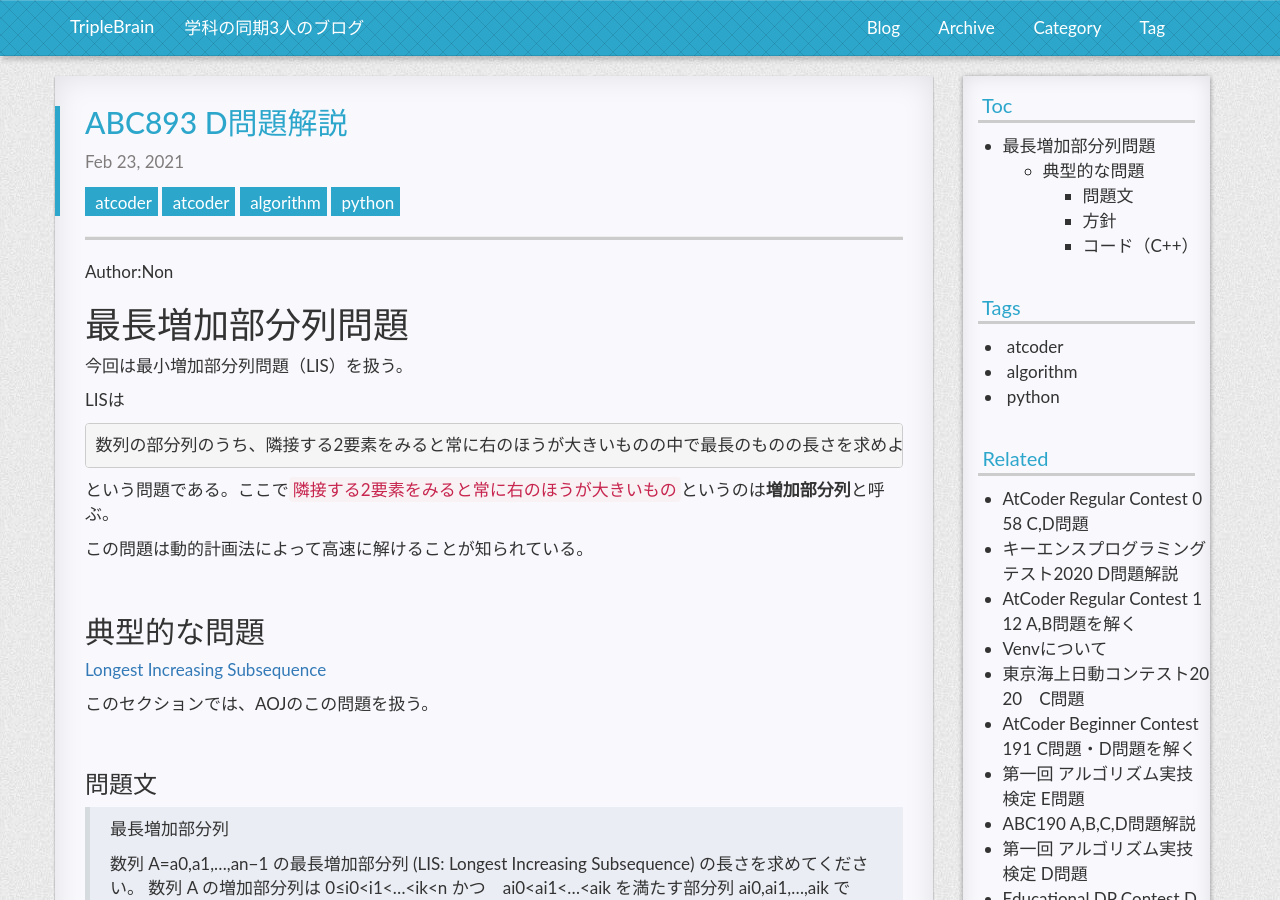
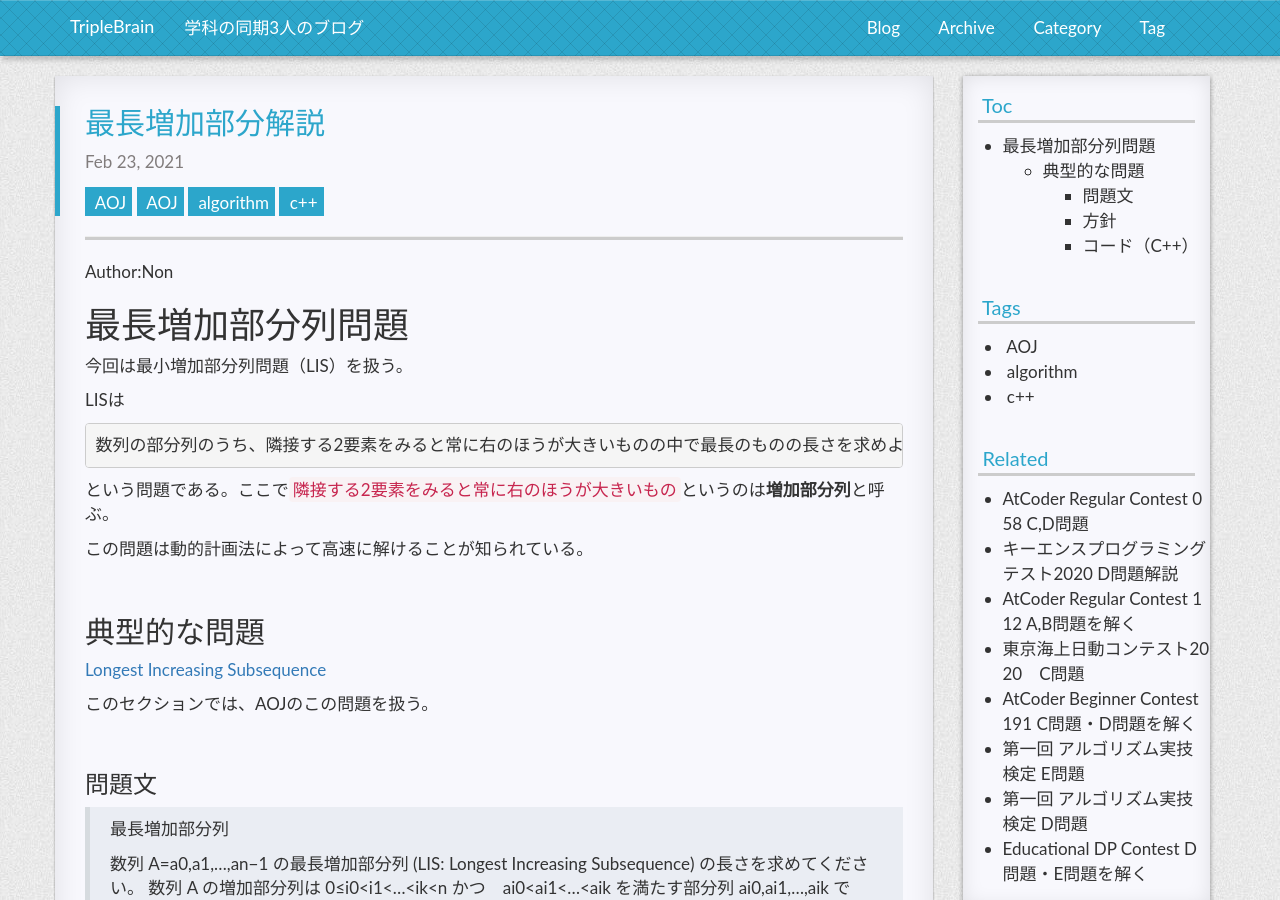
Before and after one commit to nononotyamm/TripleBrain, a Jekyll site: the page built from _posts/2021-02-23-LIS.md, in a window 1280 px wide and 900 px high. Built offline with Jekyll 4.4.1, drawn with Linux system fonts in a browser that asks for light colours; nearby versions of some CDN libraries; comment, search, counter and statistics services are not loaded; a style sheet for code colours, icons or effects is not loaded.

Commit message:
modify some post.

```diff
--- a/_posts/2021-02-23-LIS.md
+++ b/_posts/2021-02-23-LIS.md
@@ -1,8 +1,8 @@
 ---
 layout: post
-title: ABC893 D問題解説 # ページタイトル
-tags: atcoder algorithm python # タグ
-categories: atcoder # カテゴリ. AtCoderの解説記事は atcoder で.
+title: 最長増加部分解説 # ページタイトル
+tags: AOJ algorithm c++ # タグ
+categories: AOJ # カテゴリ. AtCoderの解説記事は atcoder で.
 publish: false # ここは必ずTrueにしてください.
 ---
 
```
